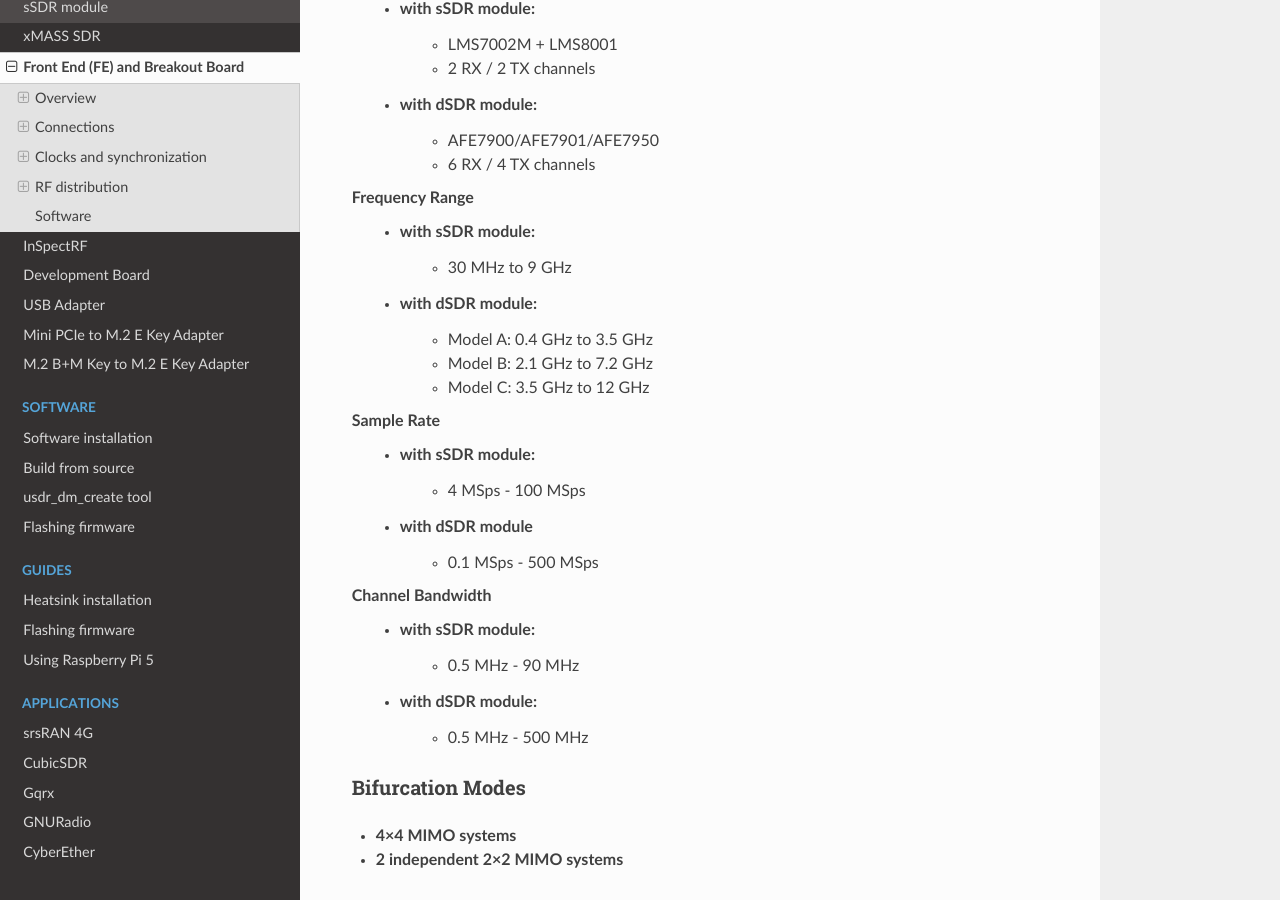
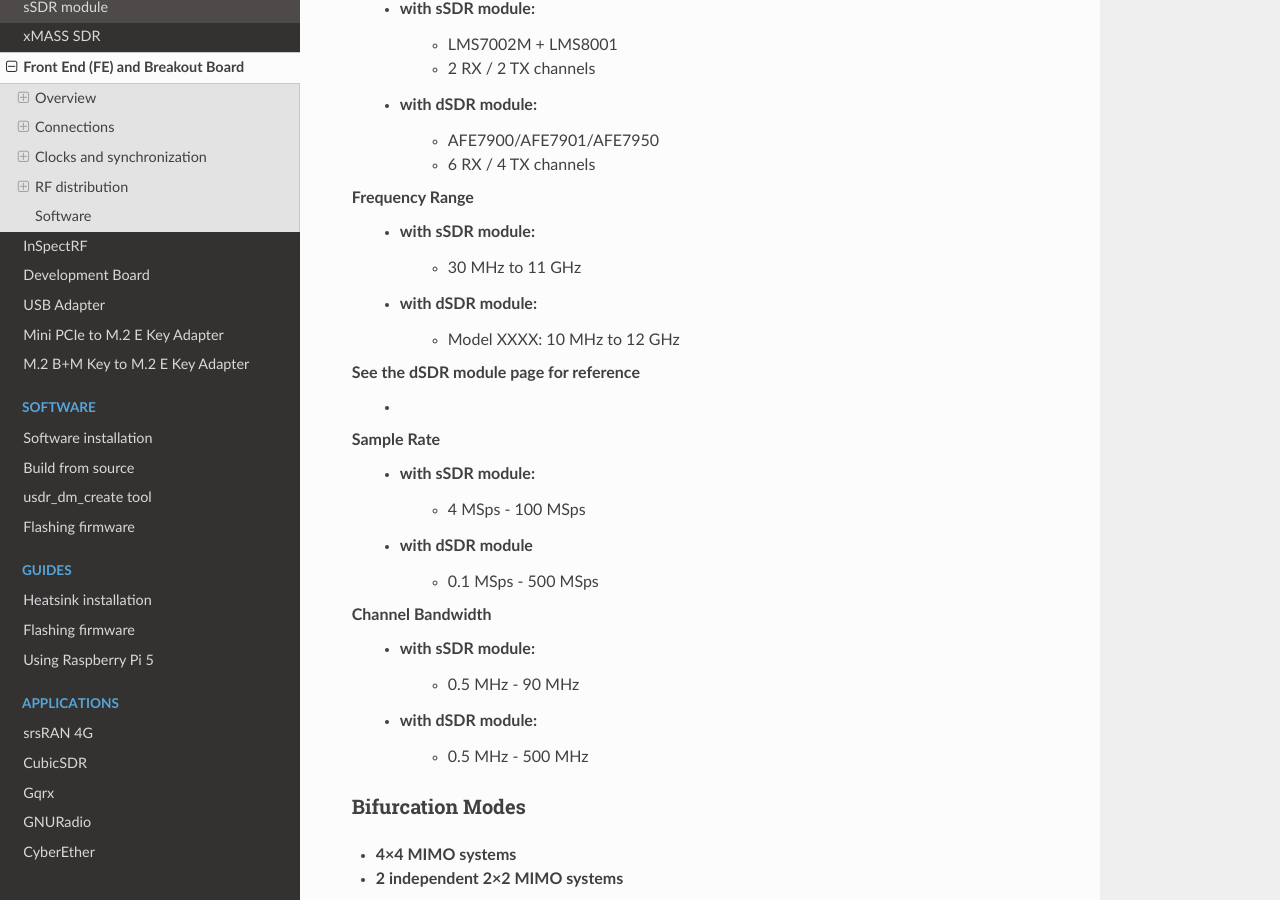
Before and after one commit to wavelet-lab/docs, a Sphinx documentation site: the page built from source/hardware/fe.rst, in a window 1280 px wide and 900 px high, scrolled down 2697 px. Built offline with Sphinx 7.4.7 and the Read the Docs theme 3.1.0, drawn with Linux system fonts in a browser that asks for light colours.

Commit message:
Update fe.rst

```diff
--- a/source/hardware/fe.rst
+++ b/source/hardware/fe.rst
@@ -64,12 +64,11 @@
 
 **Frequency Range**
   - with sSDR module:
-     - 30 MHz to 9 GHz
+     - 30 MHz to 11 GHz
   - with dSDR module:
-     - Model A: 0.4 GHz to 3.5 GHz
-     - Model B: 2.1 GHz to 7.2 GHz
-     - Model C: 3.5 GHz to 12 GHz
-
+     - Model XXXX: 10 MHz to 12 GHz
+See the dSDR module page for reference
+     -
 **Sample Rate**
   - with sSDR module:
      - 4 MSps - 100 MSps
```
